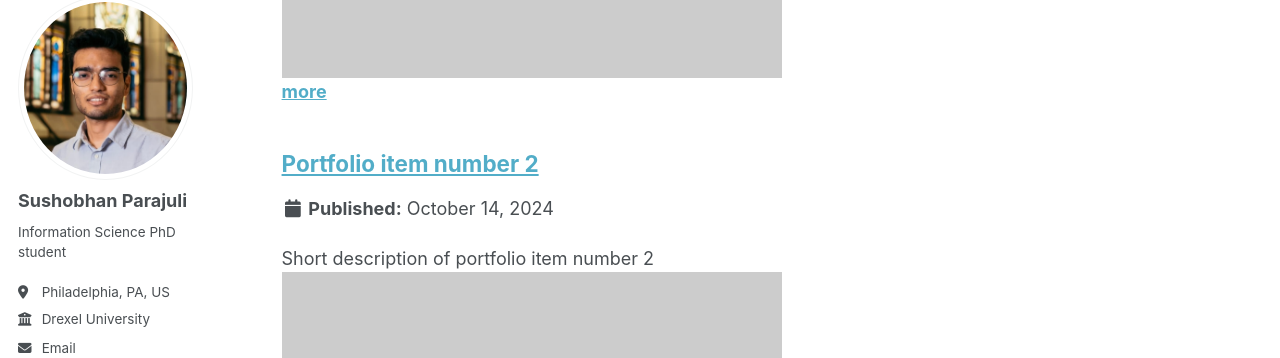
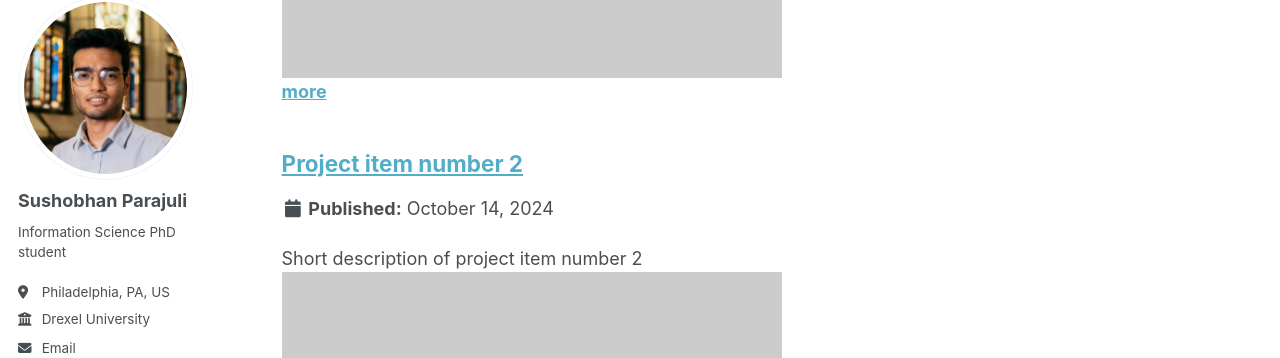
Before and after one commit to sushobhan2024/sushobhan2024.github.io, a Jekyll site: the page built from _pages/collection-archive.html, in a window 1280 px wide and 900 px high, scrolled down 437 px. Shown: the part 110-468 px from the top of the window. Built offline with Jekyll 4.4.1, drawn with Linux system fonts in a browser that asks for light colours.

Commit message:
Update portfolio-2.html

```diff
--- a/_portfolio/portfolio-2.html
+++ b/_portfolio/portfolio-2.html
@@ -1,7 +1,7 @@
 ---
-title: "Portfolio item number 2"
-excerpt: "Short description of portfolio item number 2 <br/><img src='/images/500x300.png'>"
-collection: portfolio
+title: "Project item number 2"
+excerpt: "Short description of project item number 2 <br/><img src='/images/500x300.png'>"
+collection: project
 ---
 
-This is an item in your portfolio. It can be have images or nice text. If you name the file .md, it will be parsed as markdown. If you name the file .html, it will be parsed as HTML.
+This is an item in your project. It can be have images or nice text. If you name the file .md, it will be parsed as markdown. If you name the file .html, it will be parsed as HTML.
```
